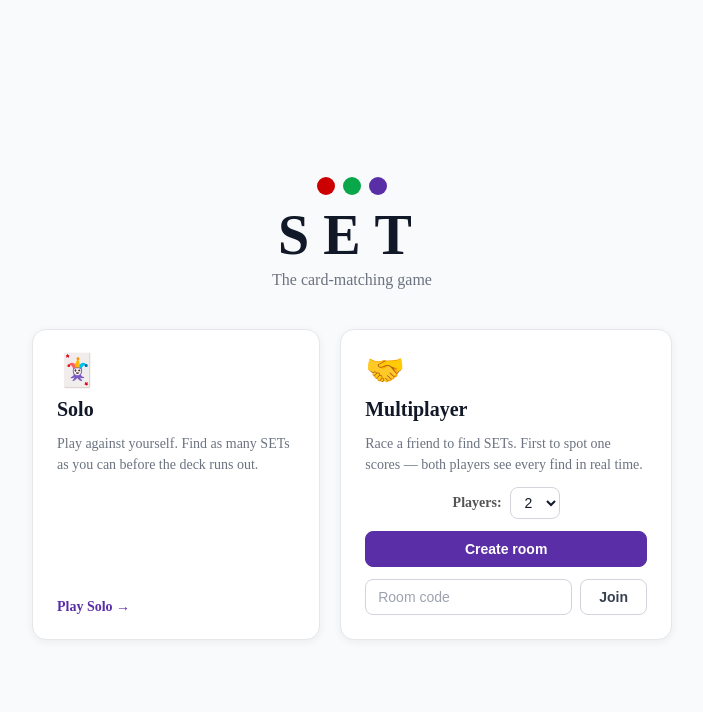
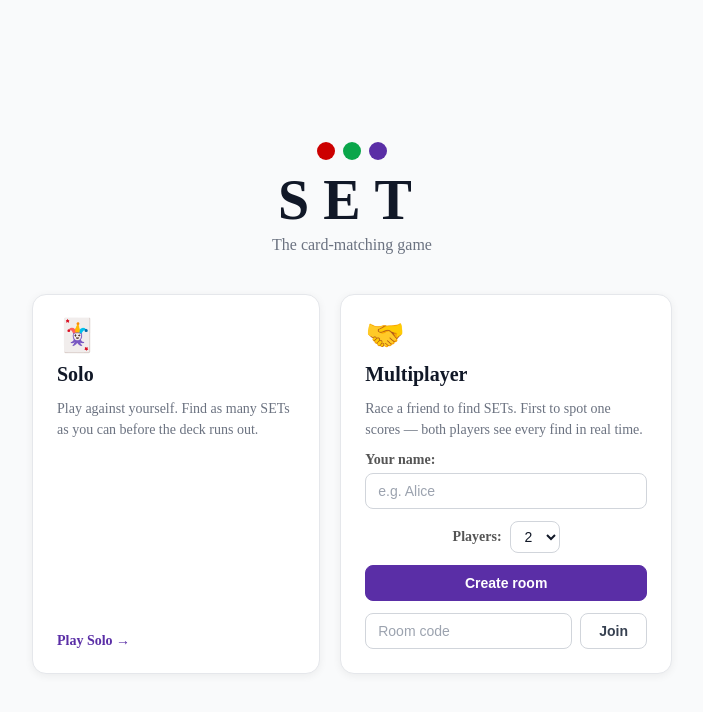
Before and after one commit to cc-nina/set, an Angular app: page / in a window 1280 px wide. Shown: the top 712 px of the page, without its empty margins (288-991 px from the left). Built offline with nearby package versions, Linux system fonts and the light colour scheme.

Commit message:
players can customize names

```diff
--- a/src/app/game-room.component.html
+++ b/src/app/game-room.component.html
@@ -92,7 +92,7 @@
   <div *ngIf="events.length > 0" class="action-feed">
     <div *ngFor="let e of events; trackBy: trackEvent" class="feed-item" [class.feed-item--stale]="isStale(e)">
       <span class="feed-player">{{ e.playerName }}</span>
-      <span class="feed-action">{{ actionText(e.type) }}</span>
+      <span class="feed-action"> {{ actionText(e.type) }}</span>
     </div>
   </div>
 </div>
--- a/src/app/game-room.component.ts
+++ b/src/app/game-room.component.ts
@@ -68,9 +68,15 @@ export class GameRoomComponent implements OnInit, OnDestroy {
   ngOnInit(): void {
     if (!isPlatformBrowser(this.platformId)) return;
 
-    // Restore the saved name, or generate a neutral default on first visit.
+    // Use the name passed from the home screen, then fall back to a
+    // previously saved name, then generate a random default.
+    const nameFromQuery = this.route.snapshot.queryParamMap.get('playerName')?.trim();
     this.playerName =
-      localStorage.getItem('playerName') ?? generateDefaultPlayerName();
+      nameFromQuery || localStorage.getItem('playerName') || generateDefaultPlayerName();
+    // Persist so direct room links and reconnects remember the name.
+    if (this.playerName) {
+      localStorage.setItem('playerName', this.playerName);
+    }
 
     const roomId = this.route.snapshot.paramMap.get('roomId') ?? 'new';
     // maxPlayers is passed as a query param when creating a room: /room/new?maxPlayers=4
--- a/src/app/home.component.css
+++ b/src/app/home.component.css
@@ -210,3 +210,36 @@
   border-color: #5a2ea6;
   box-shadow: 0 0 0 3px rgba(90,46,166,0.12);
 }
+
+/* ── Name row ───────────────────────────────────────────────────────── */
+.name-row {
+  display: flex;
+  flex-direction: column;
+  gap: 0.35rem;
+}
+
+.name-label {
+  font-size: 0.875rem;
+  color: #555;
+  font-weight: 600;
+}
+
+.name-input {
+  width: 100%;
+  padding: 9px 12px;
+  border-radius: 8px;
+  border: 1.5px solid #d1d5db;
+  font-size: 0.875rem;
+  color: #111827;
+  background: #fff;
+  outline: none;
+  box-sizing: border-box;
+  transition: border-color 0.12s;
+}
+
+.name-input:focus {
+  border-color: #5a2ea6;
+  box-shadow: 0 0 0 3px rgba(90,46,166,0.12);
+}
+
+.name-input::placeholder { color: #9ca3af; }
--- a/src/app/home.component.html
+++ b/src/app/home.component.html
@@ -30,6 +30,19 @@
       <h2 class="mode-title">Multiplayer</h2>
       <p class="mode-desc">Race a friend to find SETs. First to spot one scores — both players see every find in real time.</p>
 
+      <div class="name-row">
+        <label class="name-label" for="playerName">Your name:</label>
+        <input
+          id="playerName"
+          class="name-input"
+          type="text"
+          placeholder="e.g. Alice"
+          maxlength="20"
+          [(ngModel)]="playerName"
+          aria-label="Your display name"
+        />
+      </div>
+
       <div class="players-row">
         <label class="players-label" for="maxPlayers">Players:</label>
         <select id="maxPlayers" class="players-select" [(ngModel)]="maxPlayers">
--- a/src/app/home.component.ts
+++ b/src/app/home.component.ts
@@ -15,21 +15,38 @@ export class HomeComponent {
   /** Options rendered in the player-count selector. Defined here to avoid
    *  allocating a new array on every change-detection cycle. */
   readonly playerCountOptions = [2, 3, 4, 5, 6, 7, 8];
+  playerName = '';
 
-  constructor(private router: Router) {}
+  constructor(private router: Router) {
+    // Pre-fill from localStorage if the user has played before.
+    if (typeof localStorage !== 'undefined') {
+      this.playerName = localStorage.getItem('playerName') ?? '';
+    }
+  }
 
   startSinglePlayer(): void {
     this.router.navigate(['/game']);
   }
 
   createRoom(): void {
+    this.savePlayerName();
     this.router.navigate(['/room', 'new'], {
-      queryParams: { maxPlayers: this.maxPlayers },
+      queryParams: { maxPlayers: this.maxPlayers, playerName: this.playerName.trim() || null },
     });
   }
 
   joinRoom(roomId: string): void {
     if (!roomId.trim()) return;
-    this.router.navigate(['/room', roomId.trim()]);
+    this.savePlayerName();
+    this.router.navigate(['/room', roomId.trim()], {
+      queryParams: { playerName: this.playerName.trim() || null },
+    });
+  }
+
+  private savePlayerName(): void {
+    const name = this.playerName.trim();
+    if (name && typeof localStorage !== 'undefined') {
+      localStorage.setItem('playerName', name);
+    }
   }
 }
```
